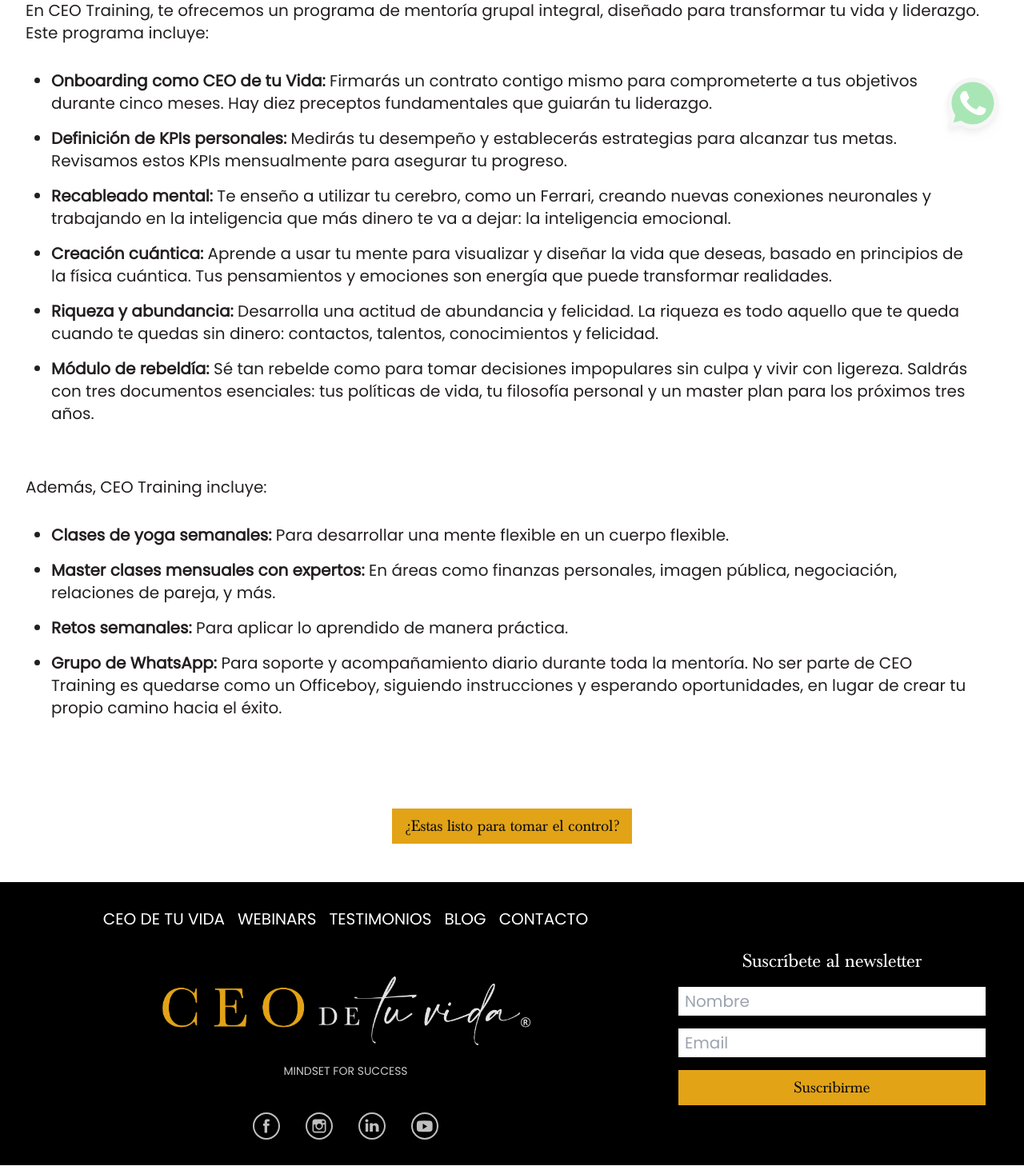
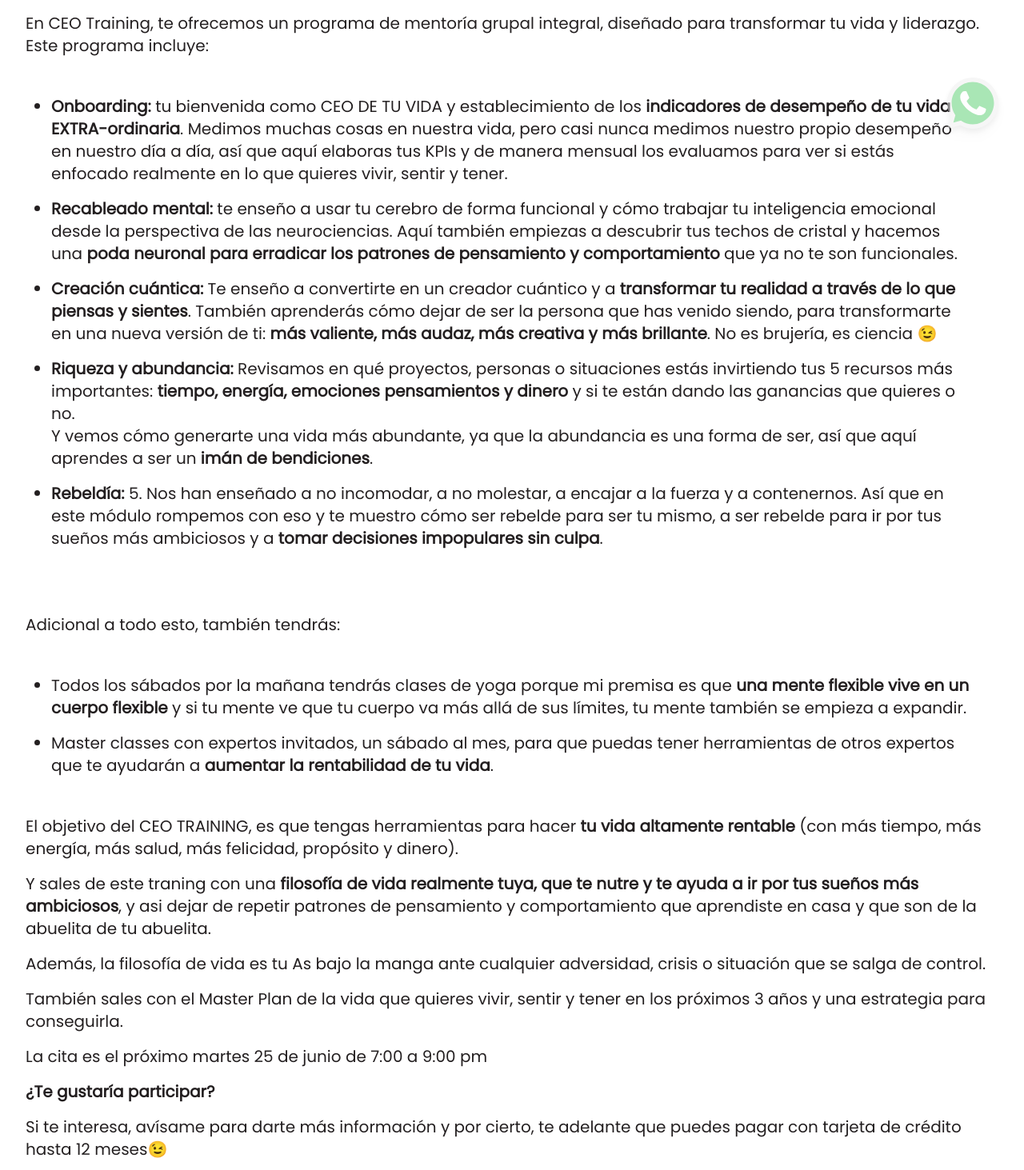
Before and after one commit to amengual-ln/leslie, a SvelteKit app: page /ceo-training in a window 1280 px wide. Shown: the part 607-2070 px from the top of the page at 80% size. Built offline with nearby package versions, Linux system fonts and the light colour scheme.

Commit message:
Fixes and Training copy updated

```diff
--- a/src/components/Blog.svelte
+++ b/src/components/Blog.svelte
@@ -62,7 +62,7 @@
     </article>
   </div>
 
-  <swiper-container autoplay-delay="5000" loop class="lg:hidden">
+  <swiper-container autoplay-delay="10000" loop class="lg:hidden">
     <swiper-slide>
       <article class="bg-[#222] m-4 p-4 text-white">
         <img src="blog1.png" alt="Imagen del articulo" />
--- a/src/components/CEODeTuVida.svelte
+++ b/src/components/CEODeTuVida.svelte
@@ -37,8 +37,8 @@
       <p class="text-center lg:text-left">
         CEO de tu Vida es un programa exclusivo de coaching diseñado para
         líderes y visionarios como tú, que buscan transformar su vida personal y
-        profesional. Ofrecemos tres formatos únicos para ayudarte a alcanzar tu
-        máximo potencial:
+        profesional. Ofrecemos 3 formatos únicos para que dejes de ser el office
+        boy y te transformes en CEO de tu vida:
       </p>
     </div>
   </div>
--- a/src/components/CEOTraining.svelte
+++ b/src/components/CEOTraining.svelte
@@ -15,13 +15,17 @@
         de otros líderes y mentores que te desafían y apoyan?
       </p>
       <p class="text-center lg:text-left">
-        En CEO Training, te ofrecemos un programa de mentoría grupal integral,
+        En CEO TRAINING, te ofrecemos un programa de mentoría grupal integral,
         diseñado para transformar tu vida y liderazgo.
+      </p>
+      <p class="text-center lg:text-left">
+        Si quieres tener una vida por diseño y ya no por accidente, el CEO
+        TRAINING es para ti.
       </p>
     </div>
   </div>
   <p class="text-center font-[600]">
-    ¡Forma parte de CEO Training y lleva tu liderazgo al siguiente nivel!
+    ¡Forma parte del CEO TRAINING y aprende a liderar tu vida con maestría!
   </p>
   <div class="grid justify-center">
     <a href="/ceo-training" class="mt-12">
--- a/src/components/Hero.svelte
+++ b/src/components/Hero.svelte
@@ -1,4 +1,6 @@
-<section class="max-h-[80vh] bg-gradient-to-b from-[#ccc] to-[#bbb] overflow-hidden">
+<section
+  class="max-h-[80vh] bg-gradient-to-b from-[#ccc] to-[#bbb] overflow-hidden"
+>
   <div
     class="max-h-[80vh] max-w-[1280px] mx-auto grid lg:grid-cols-2 lg:gap-4 lg:items-center text-center lg:text-xl"
   >
@@ -8,8 +10,11 @@
         >CONFERENCISTA, COACH Y MENTORA</span
       >
     </div>
-    <div class="max-h-[80vh]">
-      <img src="hero-img.png" alt="Foto de Leslie" />
+    <div class="max-h-[80vh] relative">
+      <img src="hero-img.png" alt="Foto de Leslie" class="absolute mix-blend opacity-100 max-h-[80vh]" />
+
+
+      <img src="hero-img.png" alt="Foto de Leslie" class="opacity-0" />
     </div>
   </div>
 </section>
--- a/src/components/Testimonios.svelte
+++ b/src/components/Testimonios.svelte
@@ -16,7 +16,7 @@
     TESTIMONIOS
   </h2>
   <swiper-container
-    autoplay-delay="5000"
+    autoplay-delay="10000"
     loop
     slides-per-view={windowWidth > 768 ? 3 : 1}
     space-between={18}
--- a/src/routes/ceo-training/+page.svelte
+++ b/src/routes/ceo-training/+page.svelte
@@ -9,8 +9,8 @@
       alt="CEO Training Logo"
       class="aspect-[16/5] object-cover"
     />
-    <div class="flex gap-12 px-4 py-12">
-      <div class="flex flex-col justify-center flex-1">
+    <div class="flex gap-12 px-4 py-12 text-center lg:text-left">
+      <div class="flex flex-col justify-center flex-1 gap-4">
         <p class="text-center lg:text-left">
           ¿Sabías que el verdadero crecimiento como líder ocurre cuando te
           rodeas de otros líderes y mentores que te desafían y apoyan?
@@ -19,66 +19,96 @@
           En CEO Training, te ofrecemos un programa de mentoría grupal integral,
           diseñado para transformar tu vida y liderazgo. Este programa incluye:
         </p>
-        <ul
-          class="flex flex-col gap-4 list-disc my-8 mx-8"
-        >
+        <ol class="flex flex-col gap-4 list-disc my-8 mx-8">
           <li>
-            <b>Onboarding como CEO de tu Vida:</b> Firmarás un contrato contigo mismo
-            para comprometerte a tus objetivos durante cinco meses. Hay diez preceptos
-            fundamentales que guiarán tu liderazgo.
+            <b>Onboarding:</b> tu bienvenida como CEO DE TU VIDA y
+            establecimiento de los
+            <b>indicadores de desempeño de tu vida EXTRA-ordinaria</b>. Medimos
+            muchas cosas en nuestra vida, pero casi nunca medimos nuestro propio
+            desempeño en nuestro día a día, así que aquí elaboras tus KPIs y de
+            manera mensual los evaluamos para ver si estás enfocado realmente en
+            lo que quieres vivir, sentir y tener.
           </li>
           <li>
-            <b>Definición de KPIs personales:</b> Medirás tu desempeño y establecerás
-            estrategias para alcanzar tus metas. Revisamos estos KPIs mensualmente
-            para asegurar tu progreso.
+            <b>Recableado mental:</b> te enseño a usar tu cerebro de forma
+            funcional y cómo trabajar tu inteligencia emocional desde la
+            perspectiva de las neurociencias. Aquí también empiezas a descubrir
+            tus techos de cristal y hacemos una
+            <b
+              >poda neuronal para erradicar los patrones de pensamiento y
+              comportamiento</b
+            > que ya no te son funcionales.
           </li>
           <li>
-            <b>Recableado mental:</b> Te enseño a utilizar tu cerebro, como un Ferrari,
-            creando nuevas conexiones neuronales y trabajando en la inteligencia
-            que más dinero te va a dejar: la inteligencia emocional.
+            <b>Creación cuántica:</b> Te enseño a convertirte en un creador
+            cuántico y a
+            <b>transformar tu realidad a través de lo que piensas y sientes</b>.
+            También aprenderás cómo dejar de ser la persona que has venido
+            siendo, para transformarte en una nueva versión de ti:
+            <b>más valiente, más audaz, más creativa y más brillante</b>. No es
+            brujería, es ciencia 😉
           </li>
           <li>
-            <b>Creación cuántica:</b> Aprende a usar tu mente para visualizar y diseñar
-            la vida que deseas, basado en principios de la física cuántica. Tus pensamientos
-            y emociones son energía que puede transformar realidades.
+            <b>Riqueza y abundancia:</b> Revisamos en qué proyectos, personas o
+            situaciones estás invirtiendo tus 5 recursos más importantes:
+            <b>tiempo, energía, emociones pensamientos y dinero</b> y si te
+            están dando las ganancias que quieres o no. <br /> Y vemos cómo
+            generarte una vida más abundante, ya que la abundancia es una forma
+            de ser, así que aquí aprendes a ser un <b>imán de bendiciones</b>.
           </li>
           <li>
-            <b>Riqueza y abundancia:</b> Desarrolla una actitud de abundancia y felicidad.
-            La riqueza es todo aquello que te queda cuando te quedas sin dinero:
-            contactos, talentos, conocimientos y felicidad.
+            <b>Rebeldía:</b> 5. Nos han enseñado a no incomodar, a no molestar,
+            a encajar a la fuerza y a contenernos. Así que en este módulo
+            rompemos con eso y te muestro cómo ser rebelde para ser tu mismo, a
+            ser rebelde para ir por tus sueños más ambiciosos y a
+            <b>tomar decisiones impopulares sin culpa</b>.
           </li>
-          <li>
-            <b>Módulo de rebeldía:</b> Sé tan rebelde como para tomar decisiones
-            impopulares sin culpa y vivir con ligereza. Saldrás con tres documentos
-            esenciales: tus políticas de vida, tu filosofía personal y un master
-            plan para los próximos tres años.
-          </li>
-        </ul>
+        </ol>
         <div class="block lg:hidden">
           <img src="/training.webp" alt="Training" />
         </div>
-        <p class="text-center lg:text-left mt-8">Además, CEO Training incluye:</p>
-        <ul
-          class="flex flex-col gap-4 list-disc my-8 mx-8"
-        >
+        <p class="text-center lg:text-left mt-8">
+          Adicional a todo esto, también tendrás:
+        </p>
+        <ul class="flex flex-col gap-4 list-disc my-8 mx-8">
           <li>
-            <b>Clases de yoga semanales:</b> Para desarrollar una mente flexible
-            en un cuerpo flexible.
+            Todos los sábados por la mañana tendrás clases de yoga porque mi
+            premisa es que <b>una mente flexible vive en un cuerpo flexible</b> y
+            si tu mente ve que tu cuerpo va más allá de sus límites, tu mente también
+            se empieza a expandir.
           </li>
           <li>
-            <b>Master clases mensuales con expertos:</b> En áreas como finanzas personales,
-            imagen pública, negociación, relaciones de pareja, y más.
-          </li>
-          <li>
-            <b>Retos semanales:</b> Para aplicar lo aprendido de manera práctica.
-          </li>
-          <li>
-            <b>Grupo de WhatsApp:</b> Para soporte y acompañamiento diario durante
-            toda la mentoría. No ser parte de CEO Training es quedarse como un Officeboy,
-            siguiendo instrucciones y esperando oportunidades, en lugar de crear
-            tu propio camino hacia el éxito.
+            Master classes con expertos invitados, un sábado al mes, para que
+            puedas tener herramientas de otros expertos que te ayudarán a
+            <b>aumentar la rentabilidad de tu vida</b>.
           </li>
         </ul>
+        <p>
+          El objetivo del CEO TRAINING, es que tengas herramientas para hacer
+          <b>tu vida altamente rentable</b>
+          (con más tiempo, más energía, más salud, más felicidad, propósito y dinero).
+        </p>
+        <p>
+          Y sales de este traning con una <b
+            >filosofía de vida realmente tuya, que te nutre y te ayuda a ir por
+            tus sueños más ambiciosos</b
+          >, y asi dejar de repetir patrones de pensamiento y comportamiento que
+          aprendiste en casa y que son de la abuelita de tu abuelita.
+        </p>
+        <p>
+          Además, la filosofía de vida es tu As bajo la manga ante cualquier
+          adversidad, crisis o situación que se salga de control.
+        </p>
+        <p>
+          También sales con el Master Plan de la vida que quieres vivir, sentir
+          y tener en los próximos 3 años y una estrategia para conseguirla.
+        </p>
+        <p>La cita es el próximo martes 25 de junio de 7:00 a 9:00 pm</p>
+        <p><b>¿Te gustaría participar?</b></p>
+        <p>
+          Si te interesa, avísame para darte más información y por cierto, te
+          adelante que puedes pagar con tarjeta de crédito hasta 12 meses😉
+        </p>
       </div>
     </div>
     <div class="grid justify-center">
```
Also changed, not shown: src/components/CEOHacking.svelte (+7 -6 lines), src/components/CTA.svelte (+10 -11 lines), static/hero-img-yell.png (added), static/hero-img.png.
